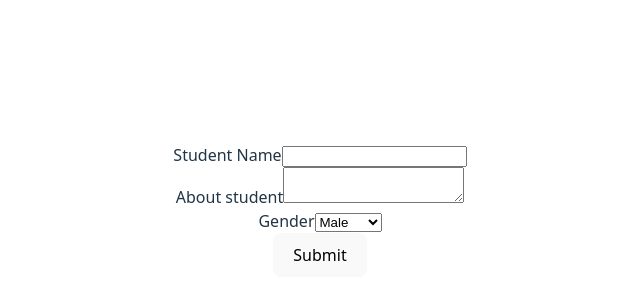
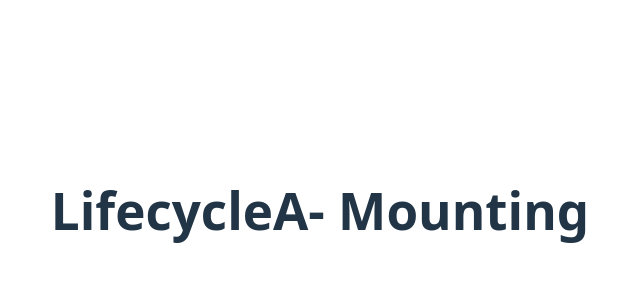
Before and after one commit to singhrakeshgkp/react-js, a React (Vite) app in the folder ex-component/: page / in a window 1280 px wide. Shown: the part 190-490 px from the top of the page, without its empty margins (320-960 px from the left). Built offline with nearby package versions, Linux system fonts and the light colour scheme.

Commit message:
life-cycle

```diff
--- a/ex-component/src/App.jsx
+++ b/ex-component/src/App.jsx
@@ -2,13 +2,13 @@ import { useState } from 'react'
 import reactLogo from './assets/react.svg'
 import viteLogo from '/vite.svg'
 import './App.css'
-import StudentForm from './components/StudentForm'
+import LifeCycleA from './components/LifeCycleA'
 function App() {
   const [count, setCount] = useState(0)
 
   return (
     <div>
-     <StudentForm></StudentForm>
+    <LifeCycleA></LifeCycleA>
 
     </div>
   )
--- /dev/null
+++ b/ex-component/src/components/LifeCycleA.jsx
@@ -0,0 +1,29 @@
+import React, {Component} from "react";
+
+class LifeCycleA extends Component{
+    constructor(props){
+        super(props)
+        this.state = {
+            name: 'rakesh singh'
+        }
+        console.log('lifecycle A constructor')
+    }
+
+
+    static getDerivedStateFromProps(props, state){
+        console.log('lifecycle A getDerivedStateFromProps')
+        return null
+    }
+    componentDidMount(){
+        console.log('lifecycle A :: componentDidMount test')
+    }
+
+    render(){
+        console.log('lifecycle A render method called')
+        return (
+            <h1>LifecycleA- Mounting</h1>
+        )
+    }
+}
+
+export default LifeCycleA
--- a/ex-component/src/components/StudentForm.jsx
+++ /dev/null
@@ -1,59 +0,0 @@
-import React,{Component} from "react";
-
-class StudentForm extends Component{
-    constructor(props){
-        super(props)
-        this.state={
-            studentName: '',
-            about: '',
-            gender:''
-        }
-    }
-
-     handleStudentNameChange = (event)=>{
-        this.setState({
-            studentName: event.target.value
-        })
-    }
-
-   handleAboutChange=(event)=>{
-    this.setState({
-        about: event.target.value
-    })
-   }
-
-   handleGenderChange=(event)=>{
-    this.setState({
-        gender: event.target.value
-    })
-   }
-
-   handleSubmit=event=>{
-    alert(`${this.state.studentName},${this.state.about}, ${this.state.gender}`)
-    event.preventDefault()
-   }
-    render(){
-        return(
-            <form onSubmit={this.handleSubmit}>
-                <div>
-                    <label>Student Name</label>
-                    <input type="text" value={this.state.studentName} onChange={this.handleStudentNameChange}></input>
-                </div>
-                <div>
-                    <label>About student</label>
-                    <textarea value={this.state.about} onChange={this.handleAboutChange}></textarea>
-                </div>
-                <div>
-                    <label>Gender</label>
-                    <select value={this.state.gender} onChange={this.handleGenderChange}>
-                        <option value="male">Male</option>
-                        <option value="female">Female</option>
-                    </select>
-                </div>
-                <button type="submit">Submit</button>
-            </form>
-        )
-    }
-}
-
-export default StudentForm
```
